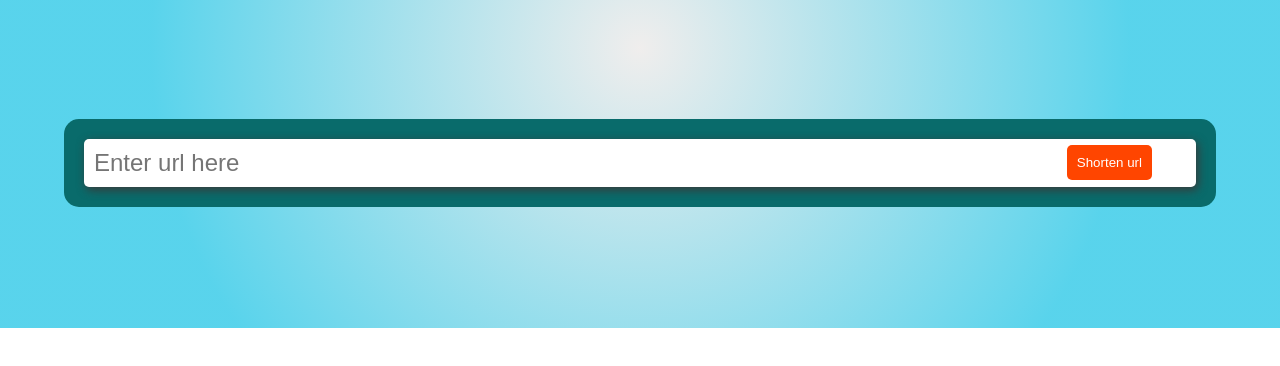
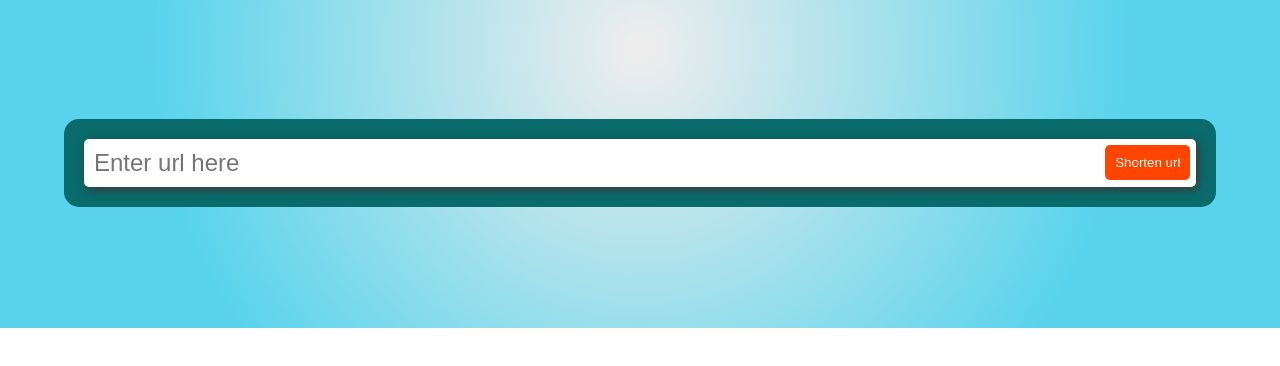
Before and after one commit to TrevorOdhiambo/Mini-link-url-shortener, a website: page index.html in a window 1280 px wide. Shown: the part 294-660 px from the top of the page. Drawn offline with Linux system fonts and the light colour scheme; a web font is replaced by a local one.

Commit message:
changed submit button position

```diff
--- a/style.css
+++ b/style.css
@@ -159,7 +159,7 @@ input[type='text']{
 }
 input[type='submit']{
  position: absolute;
- right: 10%;
+ right: 7%;
  padding: 10px;
  border-radius: 5px;
  border:0;
```
